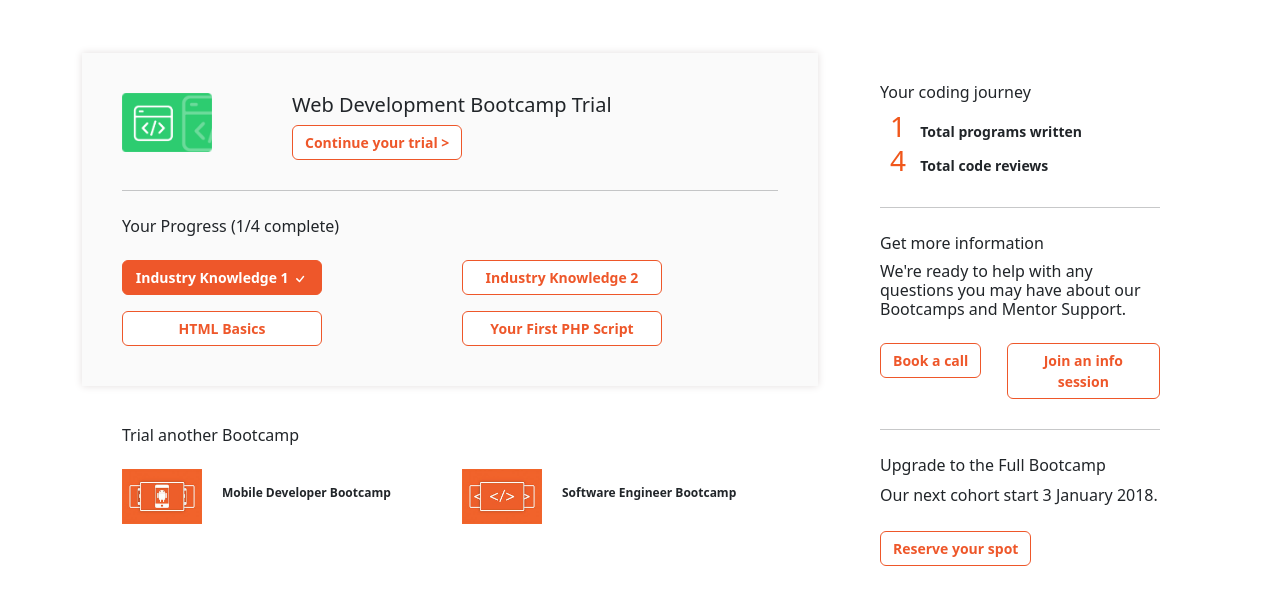
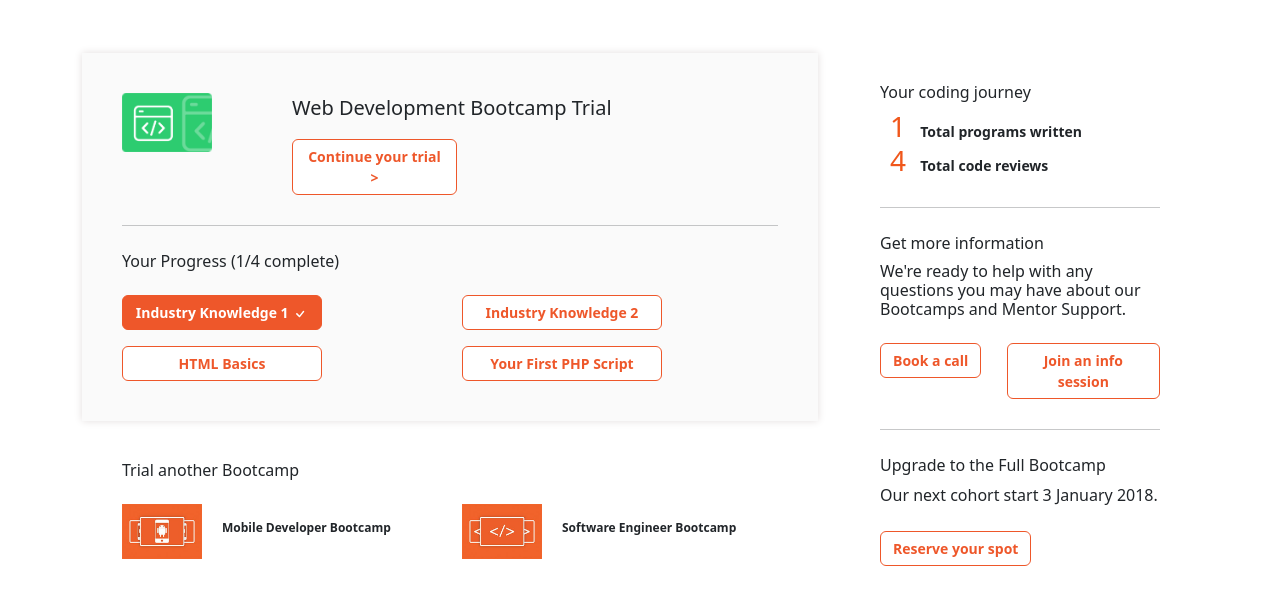
Before and after one commit to TijanJackson/HyperionDevTest, a plain HTML site: page index.html in a window 1280 px wide. Shown: the part 41-646 px from the top of the page. Drawn offline with nearby package versions, Linux system fonts and the light colour scheme.

Commit message:
Changed styles for HDT

```diff
--- a/index.html
+++ b/index.html
@@ -40,14 +40,14 @@
           <div class="col-12 col-sm-8">
             <div id="first-info-col-a">
 
-            <div class="row">
+            <div id="trial-container" class="row">
                 <div class="col-4 col-sm-3">
                     <img id="trial" src="trial-image.png">
                 </div>
 
-                <div class="col-8 col-sm-8">
-                    <p id="trial-header" class="h6">Web Development Bootcamp Trial</p>
-                    <button type="button" class="btn btn-primary button">Continue your trial ></button>
+                <div id="header-and-button" class="col-8 col-sm-8 trial-col">
+                    <p id="trial-header">Web Development Bootcamp Trial</p>
+                    <button type="button" id="trial-btn" class="btn btn-primary button">Continue your trial ></button>
                 </div>
 
             </div>
--- a/style.css
+++ b/style.css
@@ -50,6 +50,10 @@ body {
 #second-info-col {
     background: #fff;
     padding: 50px;
+}
+
+#trial-btn {
+    width: 165px;
 }
 
 .btn-primary {
@@ -158,6 +162,11 @@ button {
         font-weight: bold !important;
     }
 
+    #trial-header {
+        font-size: 15px;
+        font-weight: 500;
+    }
+
 }
 
 @media (min-width: 375px) {
@@ -211,6 +220,10 @@ button {
 
     .col-sm-4 {
         width: 80% !important;
+    }
+
+    .trial-col {
+        width: 50% !important;
     }
 }
 
```
